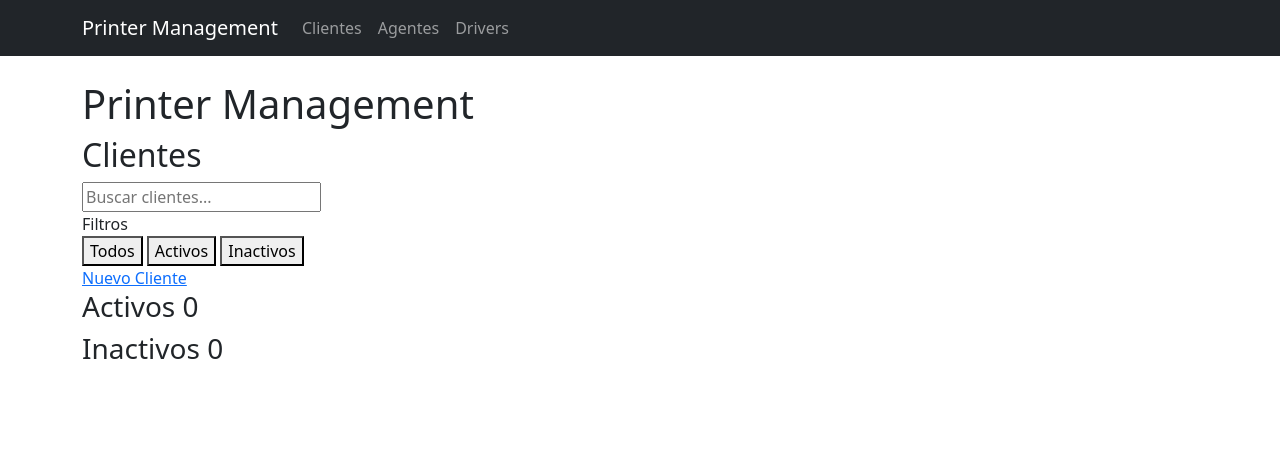
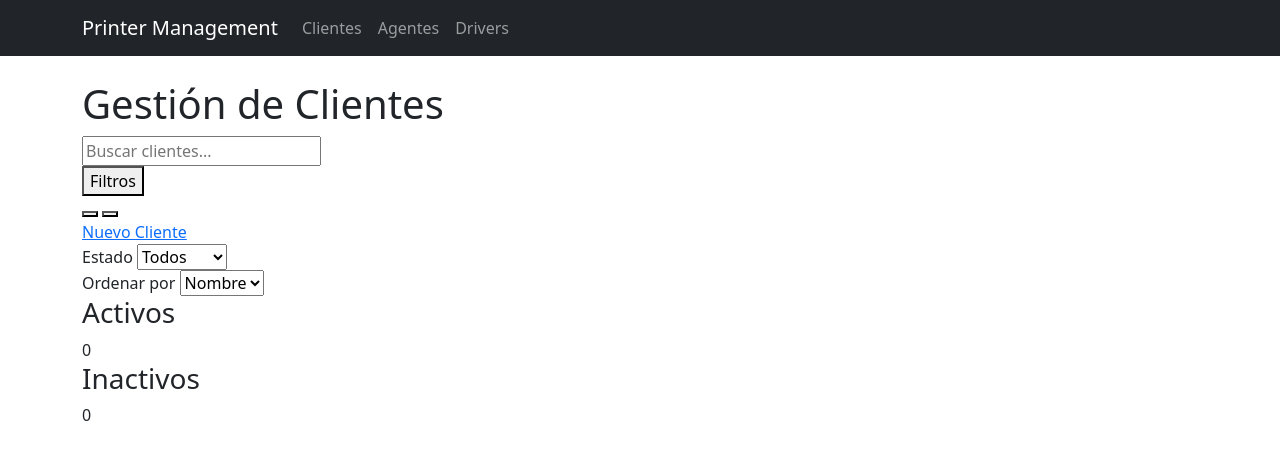
Before and after one commit to isidrovera/printer_management, a Python web app: template server/app/templates/clients/list.html in a window 1280 px wide. Shown: the top 460 px of the page. Run offline with Jinja, Linux system fonts and the light colour scheme; the template is opened without the code that fills it, so the values that code supplies are empty.

Commit message:
Save list.html.

```diff
--- a/server/app/templates/clients/list.html
+++ b/server/app/templates/clients/list.html
@@ -1,71 +1,92 @@
 {% extends "base.html" %}
-{% block title %}Printer Management{% endblock %}
+{% block title %}Gestión de Clientes{% endblock %}
 
 {% block styles %}
 <link href="https://cdnjs.cloudflare.com/ajax/libs/font-awesome/6.0.0/css/all.min.css" rel="stylesheet">
-<link href="{{ url_for('static', filename='css/client-list.css') }}" rel="stylesheet">
+<link href="{{ url_for('static', filename='css/clientes.css') }}" rel="stylesheet">
 {% endblock %}
 
 {% block content %}
-<div class="main-container">
-    <nav class="top-nav">
-        <h1>Printer Management</h1>
-    </nav>
+<div class="app-container">
+    <!-- Barra superior -->
+    <header class="top-bar">
+        <h1>Gestión de Clientes</h1>
+        <div class="top-actions">
+            <div class="search-wrapper">
+                <i class="fas fa-search"></i>
+                <input type="text" id="searchClients" placeholder="Buscar clientes...">
+            </div>
+            <button class="filter-btn">
+                <i class="fas fa-filter"></i>
+                <span>Filtros</span>
+            </button>
+            <div class="view-toggle">
+                <button class="view-btn active" data-view="kanban">
+                    <i class="fas fa-columns"></i>
+                </button>
+                <button class="view-btn" data-view="list">
+                    <i class="fas fa-list"></i>
+                </button>
+            </div>
+            <a href="/clients/new" class="new-client-btn">
+                <i class="fas fa-plus"></i>
+                <span>Nuevo Cliente</span>
+            </a>
+        </div>
+    </header>
 
-    <div class="content-wrapper">
-        <div class="header-section">
-            <h2>Clientes</h2>
-            <div class="search-bar">
-                <i class="fas fa-search"></i>
-                <input type="text" id="clientSearch" placeholder="Buscar clientes...">
+    <!-- Panel de filtros -->
+    <div class="filter-panel" id="filterPanel">
+        <div class="filter-group">
+            <label>Estado</label>
+            <select id="statusFilter">
+                <option value="all">Todos</option>
+                <option value="active">Activos</option>
+                <option value="inactive">Inactivos</option>
+            </select>
+        </div>
+        <div class="filter-group">
+            <label>Ordenar por</label>
+            <select id="sortFilter">
+                <option value="name">Nombre</option>
+                <option value="id">ID</option>
+                <option value="date">Fecha</option>
+            </select>
         </div>
     </div>
 
-        <div class="filters-section">
-            <div class="filter-group">
-                <span class="filter-label">
-                    <i class="fas fa-filter"></i>
-                    Filtros
-                </span>
-                <div class="filter-buttons">
-                    <button class="filter-btn active" data-filter="all">Todos</button>
-                    <button class="filter-btn" data-filter="active">Activos</button>
-                    <button class="filter-btn" data-filter="inactive">Inactivos</button>
+    <!-- Vista Kanban -->
+    <div class="kanban-view" id="kanbanView">
+        <div class="kanban-column">
+            <div class="column-header">
+                <h3>Activos</h3>
+                <span class="counter" id="activeCounter">0</span>
             </div>
-            </div>
-            <a href="/clients/create" class="new-client-btn">
-                <i class="fas fa-plus"></i>
-                Nuevo Cliente
-            </a>
-        </div>
-
-        <div class="clients-grid">
-            <div class="status-section">
-                <h3>Activos <span class="counter" id="activeCount">0</span></h3>
-                <div class="clients-list" id="activeClients">
+            <div class="card-container" id="activeCards">
                 {% for client in clients if client.is_active %}
                 <div class="client-card" data-id="{{ client.id }}">
                     <div class="card-header">
-                            <div class="client-info">
                         <span class="client-name">{{ client.name }}</span>
-                                <span class="client-id">ID: {{ client.id }}</span>
-                            </div>
                         <div class="status-badge active">
                             <i class="fas fa-check-circle"></i>
                             Activo
                         </div>
                     </div>
-                        <div class="card-content">
-                            <div class="token-info">
+                    <div class="card-body">
+                        <div class="info-row">
+                            <i class="fas fa-id-card"></i>
+                            <span>ID: {{ client.id }}</span>
+                        </div>
+                        <div class="info-row">
                             <i class="fas fa-key"></i>
-                                <span class="token">{{ client.token }}</span>
+                            <span>{{ client.token }}</span>
                         </div>
                     </div>
                     <div class="card-actions">
-                            <button onclick="location.href='/clients/{{ client.id }}/edit'" class="action-btn edit">
+                        <button class="edit-btn" onclick="location.href='/clients/{{ client.id }}/edit'">
                             <i class="fas fa-edit"></i>
                         </button>
-                            <button onclick="showDeleteModal({{ client.id }})" class="action-btn delete">
+                        <button class="delete-btn" onclick="showDeleteModal({{ client.id }})">
                             <i class="fas fa-trash"></i>
                         </button>
                     </div>
@@ -74,32 +95,36 @@
             </div>
         </div>
 
-            <div class="status-section">
-                <h3>Inactivos <span class="counter" id="inactiveCount">0</span></h3>
-                <div class="clients-list" id="inactiveClients">
+        <div class="kanban-column">
+            <div class="column-header">
+                <h3>Inactivos</h3>
+                <span class="counter" id="inactiveCounter">0</span>
+            </div>
+            <div class="card-container" id="inactiveCards">
                 {% for client in clients if not client.is_active %}
                 <div class="client-card" data-id="{{ client.id }}">
                     <div class="card-header">
-                            <div class="client-info">
                         <span class="client-name">{{ client.name }}</span>
-                                <span class="client-id">ID: {{ client.id }}</span>
-                            </div>
                         <div class="status-badge inactive">
                             <i class="fas fa-times-circle"></i>
                             Inactivo
                         </div>
                     </div>
-                        <div class="card-content">
-                            <div class="token-info">
+                    <div class="card-body">
+                        <div class="info-row">
+                            <i class="fas fa-id-card"></i>
+                            <span>ID: {{ client.id }}</span>
+                        </div>
+                        <div class="info-row">
                             <i class="fas fa-key"></i>
-                                <span class="token">{{ client.token }}</span>
+                            <span>{{ client.token }}</span>
                         </div>
                     </div>
                     <div class="card-actions">
-                            <button onclick="location.href='/clients/{{ client.id }}/edit'" class="action-btn edit">
+                        <button class="edit-btn" onclick="location.href='/clients/{{ client.id }}/edit'">
                             <i class="fas fa-edit"></i>
                         </button>
-                            <button onclick="showDeleteModal({{ client.id }})" class="action-btn delete">
+                        <button class="delete-btn" onclick="showDeleteModal({{ client.id }})">
                             <i class="fas fa-trash"></i>
                         </button>
                     </div>
@@ -108,25 +133,69 @@
             </div>
         </div>
     </div>
+
+    <!-- Vista Lista -->
+    <div class="list-view" id="listView" style="display: none;">
+        <table class="clients-table">
+            <thead>
+                <tr>
+                    <th>Nombre</th>
+                    <th>ID</th>
+                    <th>Token</th>
+                    <th>Estado</th>
+                    <th>Acciones</th>
+                </tr>
+            </thead>
+            <tbody>
+                {% for client in clients %}
+                <tr data-id="{{ client.id }}">
+                    <td>{{ client.name }}</td>
+                    <td>{{ client.id }}</td>
+                    <td>{{ client.token }}</td>
+                    <td>
+                        <div class="status-badge {{ 'active' if client.is_active else 'inactive' }}">
+                            <i class="fas fa-{{ 'check' if client.is_active else 'times' }}-circle"></i>
+                            {{ 'Activo' if client.is_active else 'Inactivo' }}
                         </div>
+                    </td>
+                    <td>
+                        <div class="table-actions">
+                            <button class="edit-btn" onclick="location.href='/clients/{{ client.id }}/edit'">
+                                <i class="fas fa-edit"></i>
+                            </button>
+                            <button class="delete-btn" onclick="showDeleteModal({{ client.id }})">
+                                <i class="fas fa-trash"></i>
+                            </button>
+                        </div>
+                    </td>
+                </tr>
+                {% endfor %}
+            </tbody>
+        </table>
     </div>
 
-<!-- Modal de confirmación -->
-<div id="deleteModal" class="modal">
+    <!-- Modal de eliminación -->
+    <div class="modal" id="deleteModal">
         <div class="modal-content">
-        <h3>
-            <i class="fas fa-exclamation-triangle"></i>
-            Confirmar Eliminación
-        </h3>
+            <div class="modal-header">
+                <h3><i class="fas fa-exclamation-triangle"></i> Confirmar Eliminación</h3>
+                <button class="close-modal" onclick="closeModal()">
+                    <i class="fas fa-times"></i>
+                </button>
+            </div>
+            <div class="modal-body">
                 <p>¿Estás seguro de que deseas eliminar este cliente?</p>
-        <div class="modal-actions">
-            <button onclick="closeModal()" class="cancel-btn">Cancelar</button>
-            <button onclick="deleteClient()" class="confirm-btn">Eliminar</button>
+                <p>Esta acción no se puede deshacer.</p>
+            </div>
+            <div class="modal-footer">
+                <button class="cancel-btn" onclick="closeModal()">Cancelar</button>
+                <button class="confirm-btn" onclick="deleteClient()">Eliminar</button>
+            </div>
         </div>
     </div>
 </div>
 {% endblock %}
 
 {% block scripts %}
-<script src="{{ url_for('static', filename='js/client-list.js') }}"></script>
+<script src="{{ url_for('static', filename='js/clientes.js') }}"></script>
 {% endblock %}
```
Lines whose indentation alone changed are shown as unchanged.
